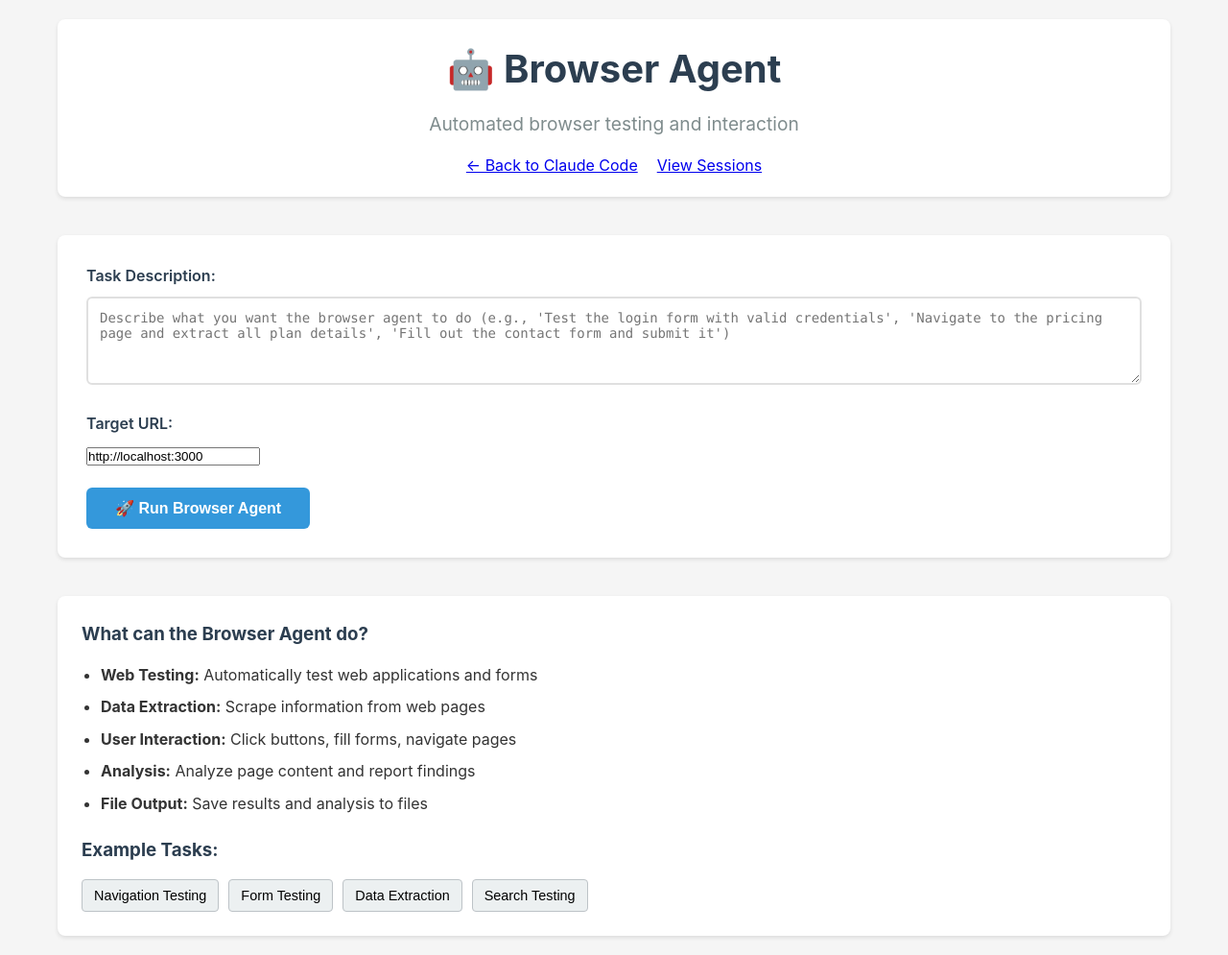
After one commit to jdt2/agents-in-the-loop, a Flask app: page /browser/ in a window 1280 px wide. The commit adds this page. Shown: the whole page at 96% size. Run offline with Flask 3, Linux system fonts and the light colour scheme.

Commit message:
Add browser use agent as a route

```diff
--- a/app.py
+++ b/app.py
@@ -5,11 +5,15 @@ from flask import Flask, render_template, request, jsonify, redirect, url_for
 from dotenv import load_dotenv
 import anyio
 from claude_code_sdk import query, ClaudeCodeOptions
+from browser_agent.routes import browser_bp
 
 load_dotenv()
 
 app = Flask(__name__)
 app.config['SECRET_KEY'] = os.getenv('SECRET_KEY', 'dev-secret-key')
+
+# Register blueprints
+app.register_blueprint(browser_bp)
 
 # Store sessions in memory (use Redis or database in production)
 sessions = {}
--- /dev/null
+++ b/browser_agent/routes.py
@@ -0,0 +1,132 @@
+import uuid
+import asyncio
+from flask import Blueprint, render_template, request, jsonify, redirect, url_for
+from pathlib import Path
+from .agent import run_browser_agent
+
+
+# Create blueprint for browser agent routes
+browser_bp = Blueprint('browser', __name__, url_prefix='/browser')
+
+# Store browser sessions (use Redis or database in production)
+browser_sessions = {}
+
+
+def run_async(coro):
+    """Helper function to run async code in Flask"""
+    try:
+        loop = asyncio.get_event_loop()
+    except RuntimeError:
+        loop = asyncio.new_event_loop()
+        asyncio.set_event_loop(loop)
+    return loop.run_until_complete(coro)
+
+
+@browser_bp.route('/')
+def browser_index():
+    """Browser agent main page"""
+    return render_template('browser/index.html')
+
+
+@browser_bp.route('/run', methods=['POST'])
+def run_browser_task():
+    """Run a browser automation task"""
+    try:
+        task = request.form.get('task', '').strip()
+        target_url = request.form.get('target_url', 'http://localhost:3000').strip()
+
+        if not task:
+            return render_template('browser/index.html', error='Task description is required')
+
+        # Create session
+        session_id = str(uuid.uuid4())
+
+        # Store initial session data
+        browser_sessions[session_id] = {
+            'session_id': session_id,
+            'task': task,
+            'target_url': target_url,
+            'status': 'running',
+            'result': None,
+            'error': None
+        }
+
+        # Run the browser agent
+        result = run_async(run_browser_agent(task, target_url))
+
+        # Update session with results
+        status = 'completed' if result['success'] else ('cancelled' if result.get('cancelled') else 'failed')
+        browser_sessions[session_id].update({
+            'status': status,
+            'result': result,
+            'error': result.get('error') if not result['success'] else None,
+            'cancelled': result.get('cancelled', False)
+        })
+
+        return redirect(url_for('browser.view_browser_session', session_id=session_id))
+
+    except Exception as e:
+        return render_template('browser/index.html', error=f'Error running browser task: {str(e)}')
+
+
+@browser_bp.route('/session/<session_id>')
+def view_browser_session(session_id):
+    """View browser task session results"""
+    session_data = browser_sessions.get(session_id)
+    if not session_data:
+        return render_template('browser/index.html', error='Session not found'), 404
+
+    # Try to read output file if available
+    output_content = None
+    if session_data.get('result') and session_data['result'].get('output_file'):
+        try:
+            output_file = Path(session_data['result']['output_file'])
+            if output_file.exists():
+                output_content = output_file.read_text()
+        except Exception as e:
+            output_content = f"Error reading output file: {str(e)}"
+
+    return render_template('browser/result.html',
+                         session=session_data,
+                         output_content=output_content)
+
+
+@browser_bp.route('/api/run', methods=['POST'])
+def api_run_browser_task():
+    """API endpoint for running browser tasks"""
+    try:
+        data = request.get_json()
+        if not data or 'task' not in data:
+            return jsonify({'error': 'Task is required'}), 400
+
+        task = data['task']
+        target_url = data.get('target_url', 'http://localhost:3000')
+        output_file = data.get('output_file')
+
+        # Run the browser agent
+        result = run_async(run_browser_agent(task, target_url, output_file))
+
+        return jsonify({
+            'success': result['success'],
+            'session_id': str(uuid.uuid4()),
+            'result': result
+        })
+
+    except Exception as e:
+        return jsonify({'error': str(e)}), 500
+
+
+@browser_bp.route('/sessions')
+def list_browser_sessions():
+    """List all browser sessions"""
+    return jsonify({
+        'sessions': [
+            {
+                'session_id': session_id,
+                'task': session_data['task'],
+                'status': session_data['status'],
+                'target_url': session_data['target_url']
+            }
+            for session_id, session_data in browser_sessions.items()
+        ]
+    })
--- a/static/style.css
+++ b/static/style.css
@@ -38,6 +38,30 @@ header h1 {
 header p {
     color: #7f8c8d;
     font-size: 1.2em;
+}
+
+/* Navigation */
+header nav {
+    margin-top: 15px;
+    display: flex;
+    justify-content: center;
+    gap: 20px;
+    flex-wrap: wrap;
+}
+
+.nav-link {
+    display: inline-block;
+    padding: 8px 16px;
+    background: #3498db;
+    color: white;
+    text-decoration: none;
+    border-radius: 4px;
+    font-weight: 500;
+    transition: background-color 0.3s ease;
+}
+
+.nav-link:hover {
+    background: #2980b9;
 }
 
 /* Back link */
@@ -326,6 +350,70 @@ header p {
     background: #2980b9;
 }
 
+/* Browser Agent Specific Styles */
+.info-section {
+    background: white;
+    padding: 25px;
+    border-radius: 8px;
+    box-shadow: 0 2px 4px rgba(0,0,0,0.1);
+    margin-top: 30px;
+}
+
+.info-section h3 {
+    color: #2c3e50;
+    margin-bottom: 15px;
+}
+
+.info-section ul {
+    list-style-type: disc;
+    padding-left: 20px;
+    margin-bottom: 20px;
+}
+
+.info-section li {
+    margin-bottom: 8px;
+    line-height: 1.6;
+}
+
+.examples {
+    display: flex;
+    flex-wrap: wrap;
+    gap: 10px;
+    margin-top: 15px;
+}
+
+.example-btn {
+    background: #ecf0f1;
+    border: 1px solid #bdc3c7;
+    padding: 8px 12px;
+    border-radius: 4px;
+    cursor: pointer;
+    font-size: 0.9em;
+    transition: all 0.3s ease;
+}
+
+.example-btn:hover {
+    background: #d5dbdb;
+    border-color: #95a5a6;
+}
+
+.success {
+    background: #d4edda;
+    color: #155724;
+    padding: 15px;
+    border-radius: 4px;
+    border: 1px solid #c3e6cb;
+    margin: 15px 0;
+}
+
+.result-details {
+    margin-top: 10px;
+}
+
+.result-details p {
+    margin-bottom: 8px;
+}
+
 /* Responsive design */
 @media (max-width: 768px) {
     .container {
--- /dev/null
+++ b/templates/browser/index.html
@@ -0,0 +1,81 @@
+<!DOCTYPE html>
+<html lang="en">
+<head>
+    <meta charset="UTF-8">
+    <meta name="viewport" content="width=device-width, initial-scale=1.0">
+    <title>Browser Agent - Automated Testing</title>
+    <link rel="stylesheet" href="{{ url_for('static', filename='style.css') }}">
+</head>
+<body>
+    <div class="container">
+        <header>
+            <h1>🤖 Browser Agent</h1>
+            <p>Automated browser testing and interaction</p>
+            <nav>
+                <a href="{{ url_for('index') }}">← Back to Claude Code</a>
+                <a href="{{ url_for('browser.list_browser_sessions') }}">View Sessions</a>
+            </nav>
+        </header>
+
+        {% if error %}
+            <div class="error">
+                <strong>Error:</strong> {{ error }}
+            </div>
+        {% endif %}
+
+        <main>
+            <form method="POST" action="{{ url_for('browser.run_browser_task') }}" class="query-form">
+                <div class="form-group">
+                    <label for="task">Task Description:</label>
+                    <textarea
+                        id="task"
+                        name="task"
+                        rows="4"
+                        placeholder="Describe what you want the browser agent to do (e.g., 'Test the login form with valid credentials', 'Navigate to the pricing page and extract all plan details', 'Fill out the contact form and submit it')"
+                        required
+                    ></textarea>
+                </div>
+
+                <div class="form-group">
+                    <label for="target_url">Target URL:</label>
+                    <input
+                        type="url"
+                        id="target_url"
+                        name="target_url"
+                        value="http://localhost:3000"
+                        placeholder="http://localhost:3000"
+                        required
+                    >
+                </div>
+
+                <button type="submit" class="submit-btn">🚀 Run Browser Agent</button>
+            </form>
+
+            <div class="info-section">
+                <h3>What can the Browser Agent do?</h3>
+                <ul>
+                    <li><strong>Web Testing:</strong> Automatically test web applications and forms</li>
+                    <li><strong>Data Extraction:</strong> Scrape information from web pages</li>
+                    <li><strong>User Interaction:</strong> Click buttons, fill forms, navigate pages</li>
+                    <li><strong>Analysis:</strong> Analyze page content and report findings</li>
+                    <li><strong>File Output:</strong> Save results and analysis to files</li>
+                </ul>
+
+                <h3>Example Tasks:</h3>
+                <div class="examples">
+                    <button class="example-btn" onclick="fillExample('Test the main navigation menu and check all links work properly')">Navigation Testing</button>
+                    <button class="example-btn" onclick="fillExample('Fill out the contact form with test data and verify submission')">Form Testing</button>
+                    <button class="example-btn" onclick="fillExample('Extract all product information from the homepage')">Data Extraction</button>
+                    <button class="example-btn" onclick="fillExample('Test the search functionality with various queries')">Search Testing</button>
+                </div>
+            </div>
+        </main>
+    </div>
+
+    <script>
+        function fillExample(task) {
+            document.getElementById('task').value = task;
+        }
+    </script>
+</body>
+</html>
--- a/templates/index.html
+++ b/templates/index.html
@@ -11,6 +11,10 @@
         <header>
             <h1>Claude Code Web Interface</h1>
             <p>Interact with Claude Code SDK through a web interface</p>
+            <nav>
+                <a href="{{ url_for('browser.browser_index') }}" class="nav-link">🤖 Browser Agent</a>
+                <a href="{{ url_for('health') }}" class="nav-link">Health Check</a>
+            </nav>
         </header>
 
         {% if error %}
```
Also changed, not shown: browser_agent/agent.py (added, +117 -0 lines), examples/browser_use_script.py (added, +14 -0 lines), examples/browser_use_script_2.py (added, +55 -0 lines), templates/browser/result.html (added, +211 -0 lines), browser_agent/__init__.py (added).
